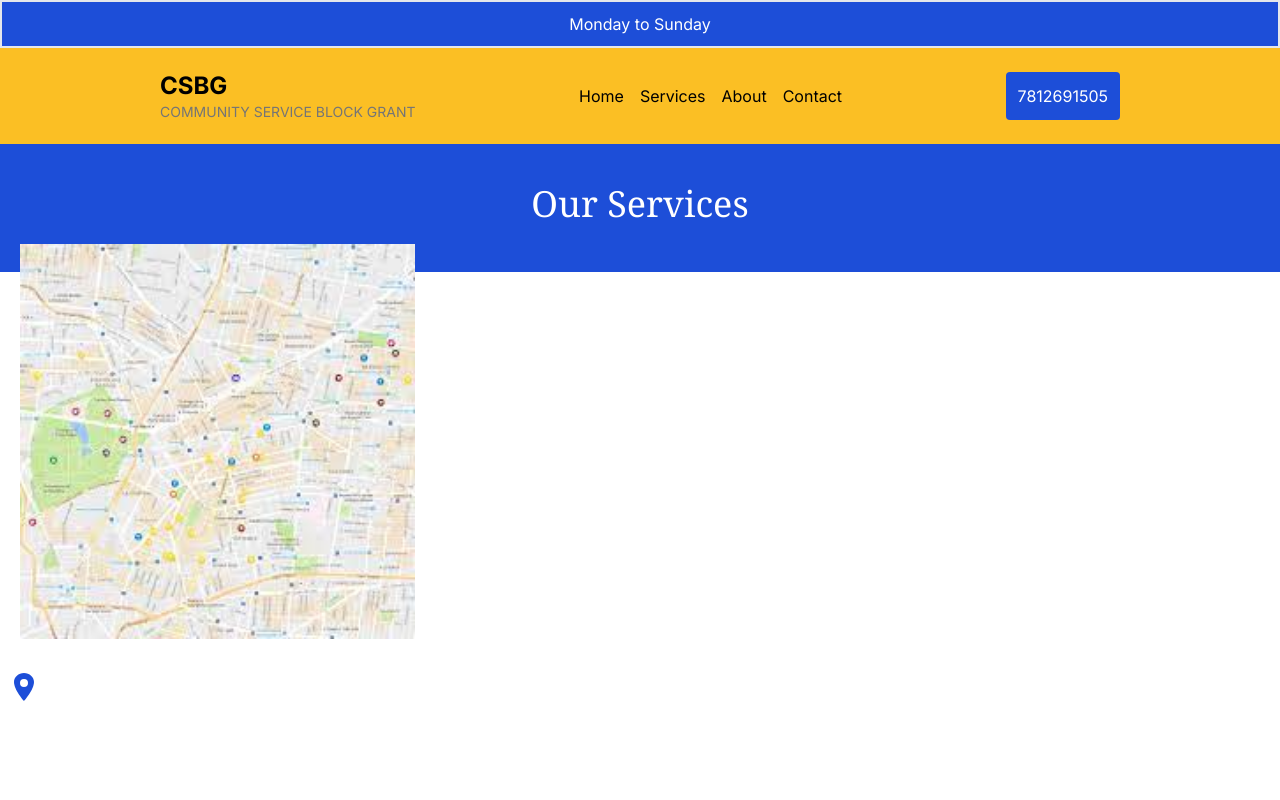
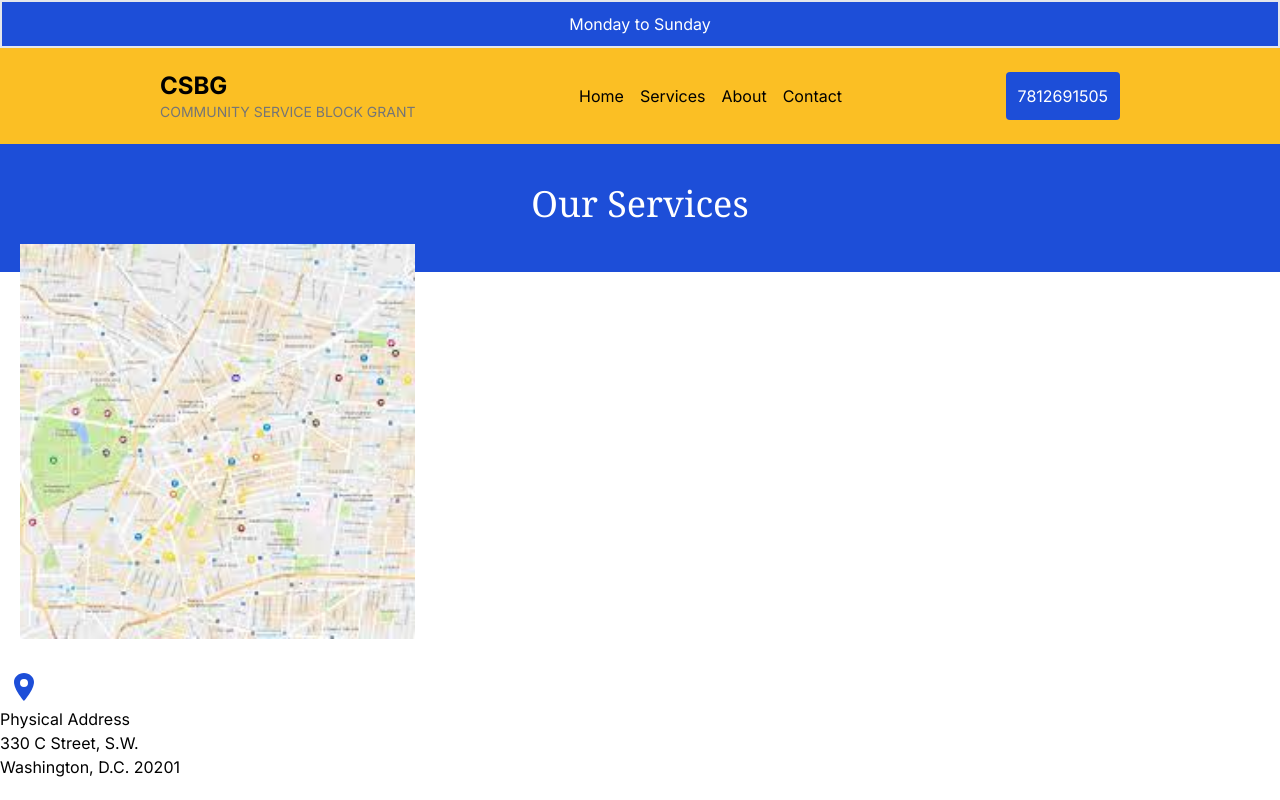
Before and after one commit to Richson-Tech/org, a Next.js app: page /contact in a window 1280 px wide. Built offline with nearby package versions, Linux system fonts and the light colour scheme.

Commit message:
new commits added

```diff
--- a/src/app/contact/page.jsx
+++ b/src/app/contact/page.jsx
@@ -13,6 +13,9 @@ const page = () => {
       </div>
       <div className='flex flex-col'>
       <IoLocationSharp className="text-blue-700 pl-2" size="2.5rem" />
+      <h4>Physical Address</h4>
+      <p>330 C Street, S.W.</p>
+      <p>Washington, D.C. 20201</p>
       </div>
 
     </div>
```
